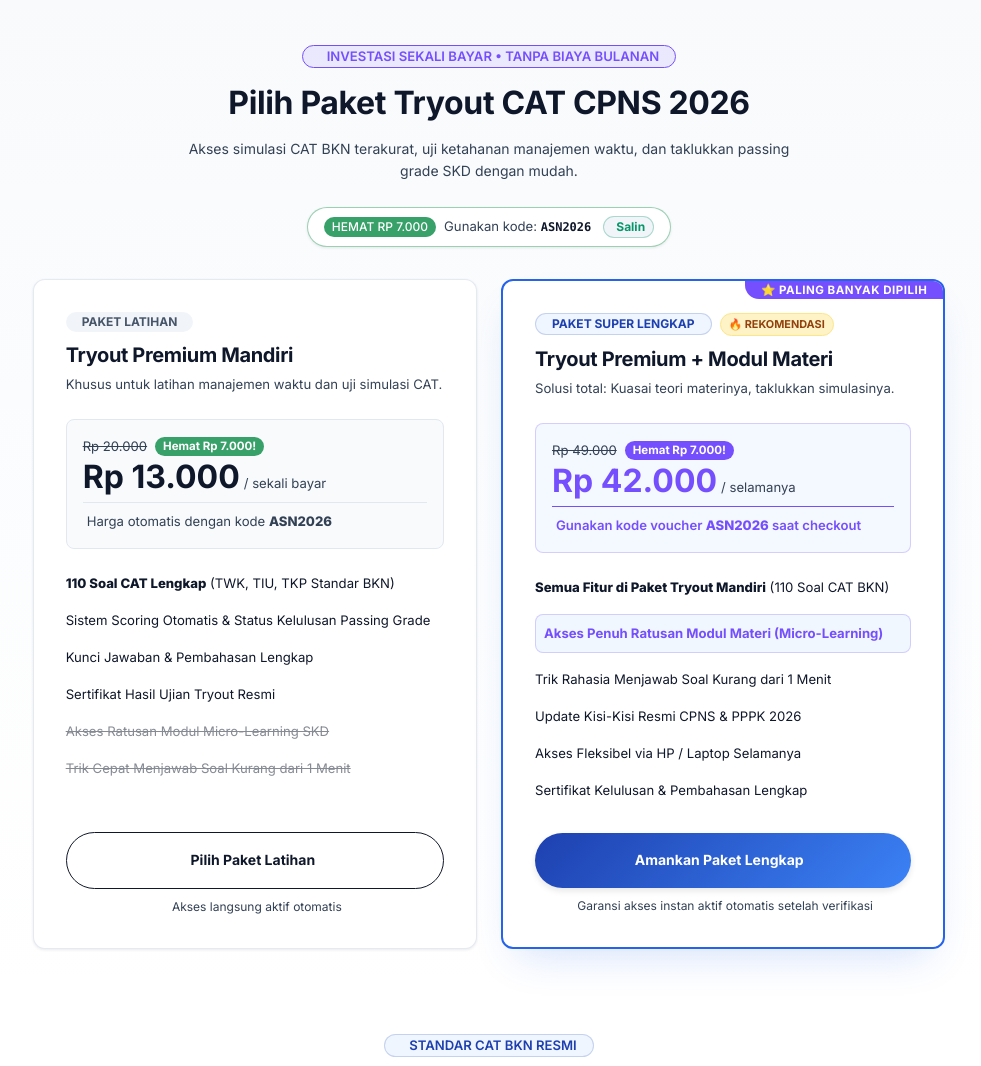
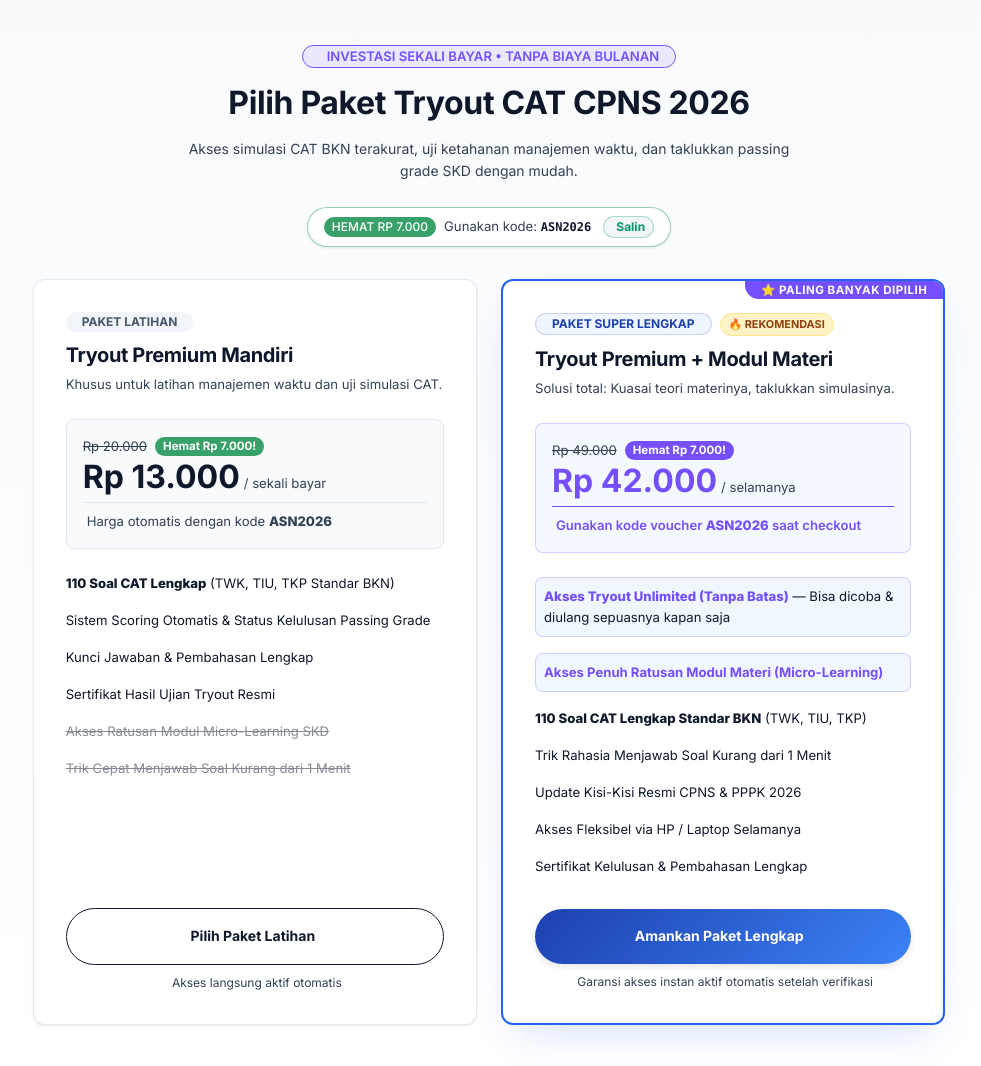
Before and after one commit to Marsasefta/calonasn, a Laravel app: page / in a window 1280 px wide. Shown: the part 767-1833 px from the top of the page, without its empty margins (151-1132 px from the left). Run offline with Laravel 12, Linux system fonts and the light colour scheme; data comes from the database, SQL or seed files in the repository; tables that the repository leaves empty hold one stand-in row (values such as "Sample post"); some libraries are stand-ins or nearby versions; some web fonts are replaced.

Commit message:
text tryout unlimited

```diff
--- a/resources/views/welcome.blade.php
+++ b/resources/views/welcome.blade.php
@@ -827,13 +827,17 @@
 
                             <!-- Features List -->
                             <ul class="list-unstyled d-flex flex-column gap-3 text-dark mb-5 small">
-                                <li class="d-flex align-items-start gap-2.5">
-                                    <i class="fe fe-check-circle text-primary fs-5 mt-0.5"></i>
-                                    <span><strong>Semua Fitur di Paket Tryout Mandiri</strong> (110 Soal CAT BKN)</span>
+                                <li class="d-flex align-items-start gap-2.5 p-2 rounded-3 border border-primary border-opacity-25" style="background: #f0f7ff;">
+                                    <i class="fe fe-infinity text-primary fs-5 mt-0.5"></i>
+                                    <span><strong class="text-primary">Akses Tryout Unlimited (Tanpa Batas)</strong> — Bisa dicoba & diulang sepuasnya kapan saja</span>
                                 </li>
                                 <li class="d-flex align-items-start gap-2.5 p-2 rounded-3 border border-primary border-opacity-25" style="background: #f0f7ff;">
                                     <i class="fe fe-star text-primary fs-5 mt-0.5"></i>
                                     <span class="text-primary fw-bold">Akses Penuh Ratusan Modul Materi (Micro-Learning)</span>
+                                </li>
+                                <li class="d-flex align-items-start gap-2.5">
+                                    <i class="fe fe-check-circle text-primary fs-5 mt-0.5"></i>
+                                    <span><strong>110 Soal CAT Lengkap Standar BKN</strong> (TWK, TIU, TKP)</span>
                                 </li>
                                 <li class="d-flex align-items-start gap-2.5">
                                     <i class="fe fe-check-circle text-primary fs-5 mt-0.5"></i>
@@ -1333,7 +1337,11 @@
                                 </h2>
                                 <div id="collapseThree" class="accordion-collapse collapse" aria-labelledby="headingThree" data-bs-parent="#faqAccordion">
                                     <div class="accordion-body px-4 pb-4 pt-0 text-muted" style="line-height: 1.7;">
-                                        Sistem kami sangat bersahabat: <strong class="text-dark">Beli sesuai kebutuhan tanpa langganan bulanan mahal!</strong> Satu kali pembayaran memberi hak ujian 1 paket Tryout lengkap (110 butir soal).
+                                        Tergantung paket yang Anda pilih:
+                                        <ul class="mt-2 mb-2 ps-3">
+                                            <li><strong class="text-dark">Paket Mandiri (Rp 13.000):</strong> Mendapatkan 1 kali pengerjaan simulasi ujian lengkap (110 soal). Pembahasan, skor, dan kunci jawaban dapat diakses kembali selamanya.</li>
+                                            <li><strong class="text-primary">Paket Super Lengkap (Rp 42.000 / Rp 49.000):</strong> Mendapatkan akses <strong class="text-primary">Unlimited Tryout</strong> — Anda bisa mengulang dan mengerjakan simulasi tryout berkali-kali sepuasnya tanpa harus membeli lagi, plus akses penuh ke ratusan modul materi belajar!</li>
+                                        </ul>
                                         <div class="mt-2 p-3 rounded-3 bg-light border-start border-3 border-primary">
                                             <i class="fe fe-check-circle text-primary me-1"></i> Setelah selesai ujian, akses ke <strong>Skor, Analisis Passing Grade, Kunci Jawaban, dan Trik Pembahasan Cepat</strong> terbuka <strong>selamanya</strong> untuk dipelajari ulang kapan pun kamu mau.
                                         </div>
```
Also changed, not shown: resources/views/user/demo/result.blade.php (+4 -4 lines), resources/views/user/payment/pilih-paket.blade.php (+7 -3 lines).
